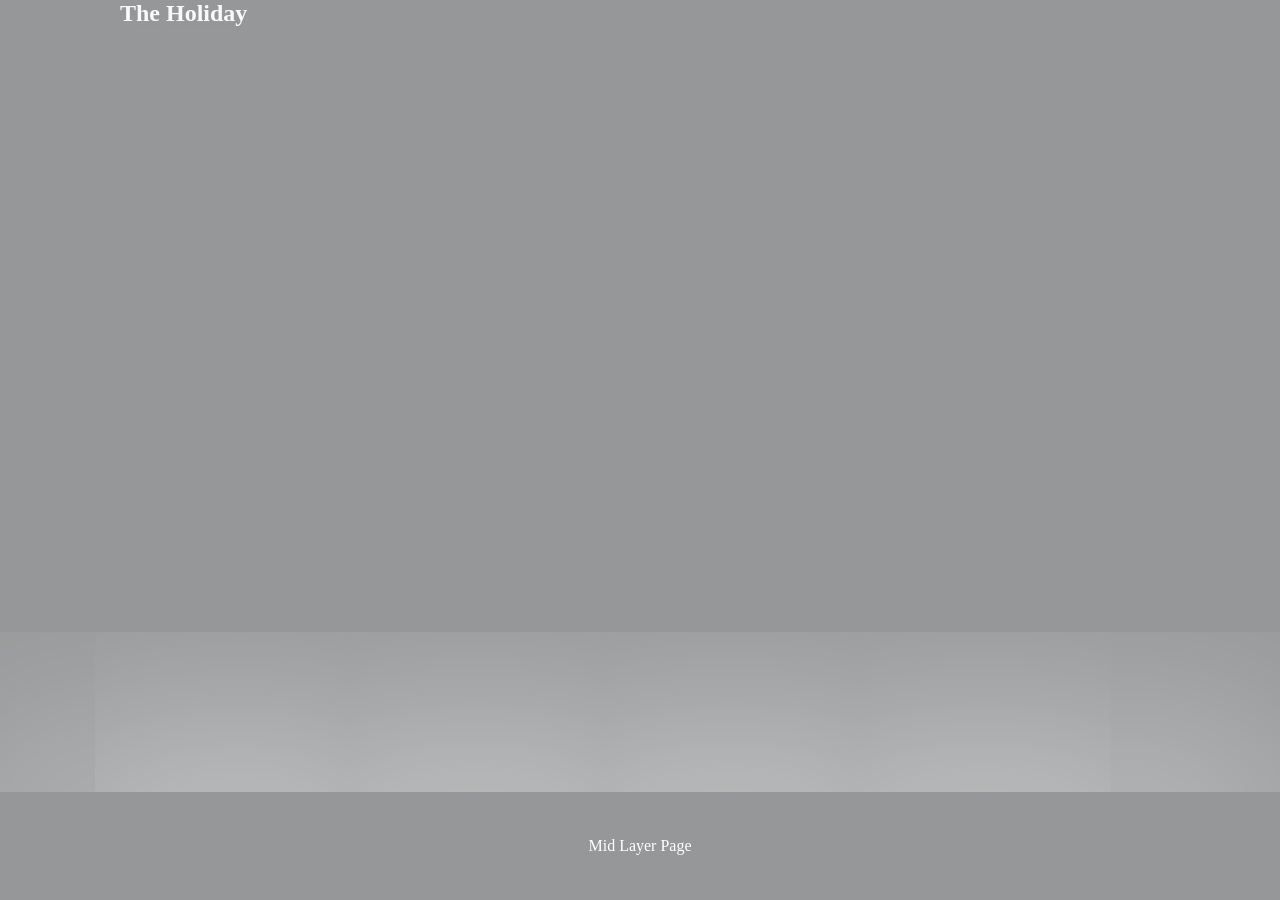
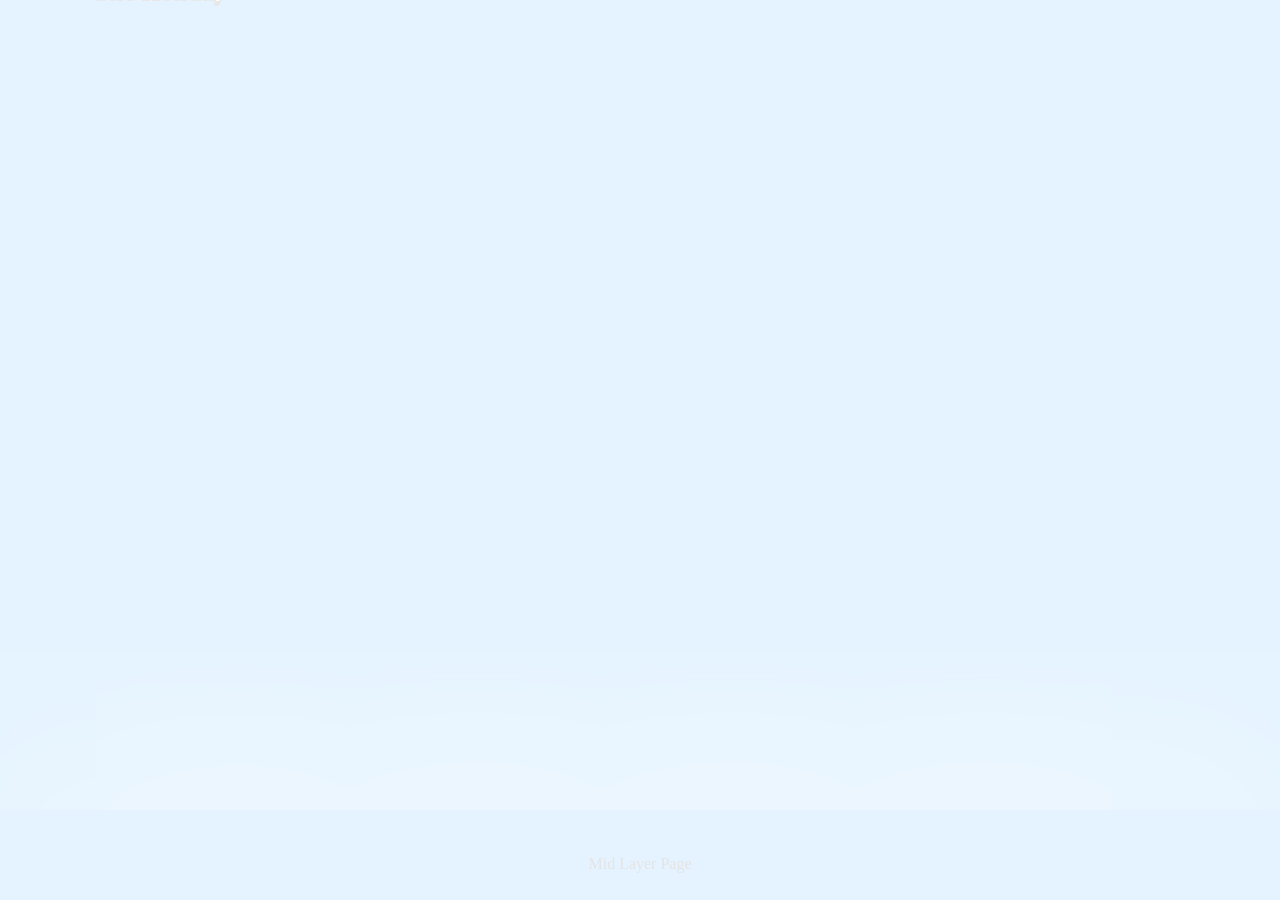

homepage content

--- a/assets/styles.css
+++ b/assets/styles.css
@@ -8,7 +8,7 @@
 
 body {
   font-family: "Bungee", cursive;
-  color: whitesmoke;
+  color: black;
   filter: blur(80%);
   animation: blur 2s both;
 }
@@ -29,6 +29,14 @@ body {
     filter: blur(0%);
   }
 }
+a {
+  font-size: 1.2em;
+  color: whitesmoke;
+  text-decoration: none;
+  text-shadow: -1px 1px 0 #23272a, -1px 2px 0 #23272a, -1px 3px 0 #23272a, -1px 4px 0 #23272a, -1px 5px 0 #1e2124;
+  transition: all 0.3s ease-in-out;
+}
+
 .line {
   position: relative;
 }
@@ -36,6 +44,7 @@ body {
 #title {
   position: absolute;
   cursor: default;
+  color: whitesmoke;
   top: 2vh;
   left: 5em;
   text-shadow: -1px 1px 0 #23272a, -1px 2px 0 #23272a, -1px 3px 0 #23272a, -1px 4px 0 #23272a, -1px 5px 0 #1e2124;
@@ -48,6 +57,7 @@ body {
 small {
   position: absolute;
   cursor: default;
+  color: whitesmoke;
   top: 3.2rem;
   left: 11.4em;
   text-decoration: none;
@@ -60,7 +70,7 @@ small {
   position: inherit;
   display: none;
   filter: drop-shadow(-1px 5px 1000px whitesmoke);
-  top: 48vh;
+  top: 38vh;
   scale: 0.12;
 }
 
@@ -70,11 +80,12 @@ small {
   overflow-y: auto;
   perspective: 300px;
   align-items: center;
-  background-color: #23272a;
+  background-color: #0490fa;
+  box-shadow: inset 0 -500px 5vh -500px whitesmoke;
 }
 .parallax_wrapper .intro_screen {
   height: 10vh;
-  margin-bottom: 1vh;
+  margin-bottom: 0vh;
   display: flex;
   justify-content: center;
   align-items: center;
@@ -87,14 +98,6 @@ small {
   justify-content: center;
   align-items: center;
 }
-.parallax_wrapper .outro_screen a {
-  font-size: larger;
-  margin-bottom: 20vh;
-}
-.parallax_wrapper a {
-  text-shadow: none;
-  text-decoration: none;
-}
 .parallax_wrapper a:hover {
   color: whitesmoke;
 }
@@ -102,13 +105,18 @@ small {
   color: whitesmoke;
 }
 .parallax_wrapper span {
-  position: inherit;
-  display: flex;
-  top: -6vh;
-  font-size: small;
+  background-color: #0490fa;
+  box-shadow: 20px 1vh 20px whitesmoke;
+  padding: 2vh;
+  font-size: large;
   display: flex;
   justify-content: center;
   align-items: center;
+  transition: all 0.3s ease-in-out;
+}
+.parallax_wrapper span:hover {
+  background-color: transparent;
+  box-shadow: none;
 }
 .parallax_wrapper .parallax_group {
   position: relative;
@@ -125,41 +133,36 @@ small {
 .parallax_wrapper .parallax_group .base_layer {
   top: -30vh;
   transition: all 0.3s ease-in-out;
-  transform: translateZ(-300px) scale(2);
+  transform: translateZ(-300px) scale(2.1);
 }
-.parallax_wrapper .parallax_group .base_layer p,
-.parallax_wrapper .parallax_group .mid_layer p,
-.parallax_wrapper .parallax_group .top_layer p {
+.parallax_wrapper .parallax_group p {
   position: relative;
-  color: smokewhite;
-  top: 6rem;
-  margin: 5vw;
-  max-width: 40em;
+  top: 4rem;
+  margin: 10vw;
+  max-width: 70vw;
+  text-wrap: balance;
   font-family: "Boogaloo", cursive;
   text-align: center;
-  font-size: x-large;
+  font-size: large;
+  display: flex;
+  justify-content: center;
+  align-items: center;
 }
-.parallax_wrapper .parallax_group .base_layer h2,
-.parallax_wrapper .parallax_group .top_layer h2 {
-  position: absolute;
+.parallax_wrapper .parallax_group h2 {
+  color: whitesmoke;
   text-shadow: -1px 1px 0 #23272a, -1px 2px 0 #23272a, -1px 3px 0 #23272a, -1px 4px 0 #23272a, -1px 5px 0 #1e2124;
   word-spacing: 4px;
+  text-align: center;
   font-size: x-large;
   display: flex;
   justify-content: center;
   align-items: center;
 }
-.parallax_wrapper .parallax_group h2:hover {
-  color: #0490fa;
-  scale: 1.1;
-  transition: all 0.1s ease-in-out;
-  text-shadow: -1px 1px 0 #23272a, -1px 2px 0 #23272a, -1px 3px 0 #23272a, -1px 4px 0 #23272a, -1px 5px 0 #1e2124;
-}
 .parallax_wrapper .parallax_group .base_layer p:nth-child(4) {
   top: 20em;
 }
 .parallax_wrapper .parallax_group .base_layer h2:nth-child(3) {
-  top: 2em;
+  top: 4em;
 }
 .parallax_wrapper .parallax_group .mid_layer {
   transform: translateZ(0) scale(1);
@@ -214,25 +217,26 @@ small {
   display: flex;
   justify-content: center;
   align-items: center;
-  transform: translateZ(210px) scale(0.3);
+  transform: translateZ(210px) scale(0.31);
 }
 .parallax_wrapper #intro {
   height: 25vh;
   z-index: 0;
 }
 .parallax_wrapper #outro {
-  height: 100%;
+  height: 10%;
 }
 .parallax_wrapper #group_1 {
   z-index: -1;
 }
 .parallax_wrapper #group_1 > .base_layer {
   height: 100vh;
+  box-shadow: inset 0 -300px 200px 120px #0490fa;
 }
 .parallax_wrapper #group_1 > .base_layer::after {
   content: "";
-  -webkit-mask-image: linear-gradient(to bottom, black 50%, transparent 90%);
-          mask-image: linear-gradient(to bottom, black 50%, transparent 90%);
+  -webkit-mask-image: linear-gradient(to bottom, #0490fa 50%, transparent 90%);
+          mask-image: linear-gradient(to bottom, #0490fa 50%, transparent 90%);
   background-size: cover;
   background-position: center;
   position: absolute;
@@ -241,72 +245,38 @@ small {
   right: 0;
   bottom: 0;
   background-image: url(../assets/images/office.jpg);
-  filter: blur(1px);
+  filter: blur(2px);
 }
 .parallax_wrapper #group_1 > .mid_layer {
   background-color: transparent;
   box-shadow: 0px -1px 200vh whitesmoke;
-  filter: brightness(1.1);
-  top: 62vh;
+  top: 65vh;
   height: 12vh;
 }
 .parallax_wrapper #group_2 > .base_layer {
-  top: 32vh;
-  height: 12vh;
-  background-image: url(../assets/images/left.png);
-  background-size: 24vh;
-  background-position: 17%;
-  background-repeat: no-repeat;
+  top: 36vh;
+  height: 16vh;
 }
-.parallax_wrapper #group_2 > .top_layer {
-  height: 400vh;
+.parallax_wrapper #group_2 > .mid_layer {
+  height: 60vh;
 }
-
 @media screen and (max-width: 600px) {
   nav {
-    display: none;
+    background-color: transparent;
   }
 }
 nav {
   z-index: 1;
+  background-color: transparent;
+  filter: drop-shadow(0px 0px 10px #23272a);
   height: 12vh;
   position: fixed;
   inset: 0;
-  justify-content: flex-start;
 }
 
 #navicon {
-  width: 8em;
-  margin-top: 1.1vh;
-}
-
-.community #discord {
-  position: relative;
-  filter: drop-shadow(-1px -5px 30px #23272a);
-  bottom: 5.2vh;
-  scale: 0.1;
-  transition: all 0.3s ease-in-out;
-}
-
-.community #discord:hover {
-  transform: rotateZ(360deg);
-  filter: drop-shadow(-1px 5px 300px #23272a);
-  scale: 0.11;
-}
-
-.community #discord:active {
-  scale: 0.1;
-  filter: drop-shadow(-1px 5px 300px whitesmoke);
-}
-
-#sponsor {
-  position: absolute;
-  top: 12vh;
-  left: 3vh;
-  padding: 2rem;
-  box-shadow: 0px -100px 500px #FF6666;
-  border-radius: 10px;
-  animation: hue 3s both infinite;
+  width: 5em;
+  margin-top: 1.5vh;
 }
 @keyframes hue {
   from {
